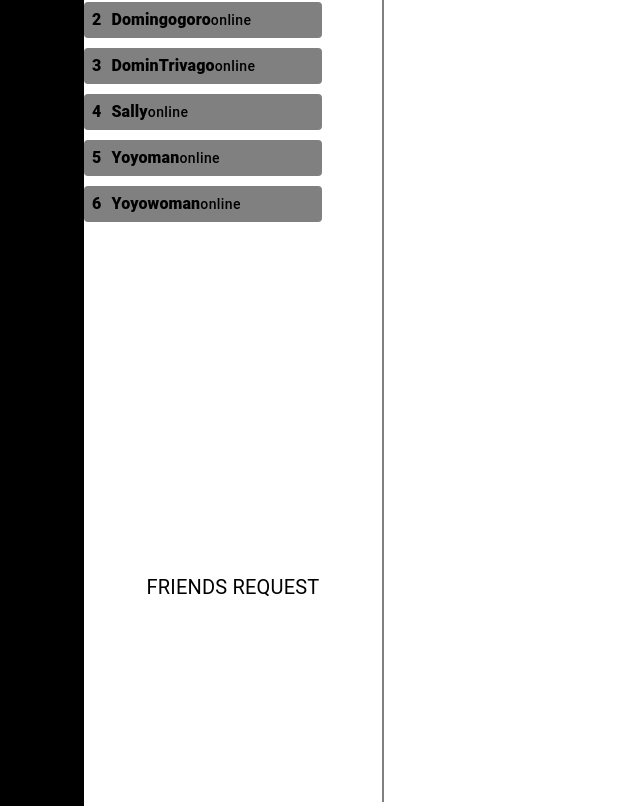
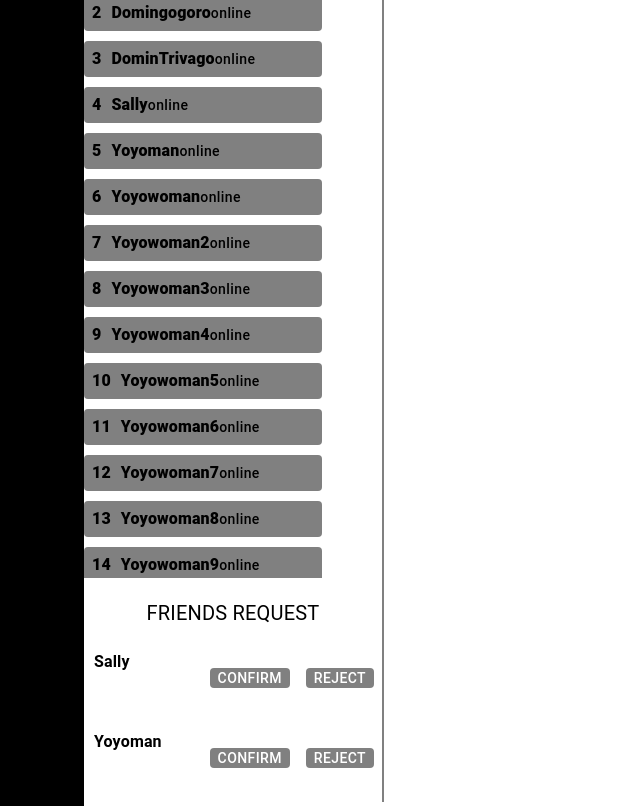
Before and after one commit to lingtzuyu/o-chat-hub, a React (Create React App) app in the folder front-end/: page /homepage in a window 1280 px wide. Shown: the part 278-1084 px from the top of the page, without its empty margins (0-640 px from the left). Built offline with nearby package versions, Linux system fonts and the light colour scheme; no server answers.

Commit message:
fix: bug for localstorage token data
fix: fix bug for localstorage token data
feat: add friendlist dummy data and invitation dummy data

```diff
--- a/front-end/src/MainPage/FriendsList/DUMMY_LIST.js
+++ b/front-end/src/MainPage/FriendsList/DUMMY_LIST.js
@@ -1,5 +1,7 @@
 // 假資料for FriendListBar
 // map 對象是array
+
+import { SliderValueLabelUnstyled } from '@mui/base';
 
 export const DUMMY_FRIENDS = [
   {
@@ -32,4 +34,62 @@ export const DUMMY_FRIENDS = [
     username: 'Yoyowoman',
     isOnline: true,
   },
+  {
+    id: '7',
+    username: 'Yoyowoman2',
+    isOnline: true,
+  },
+  {
+    id: '8',
+    username: 'Yoyowoman3',
+    isOnline: true,
+  },
+  {
+    id: '9',
+    username: 'Yoyowoman4',
+    isOnline: true,
+  },
+  {
+    id: '10',
+    username: 'Yoyowoman5',
+    isOnline: true,
+  },
+  {
+    id: '11',
+    username: 'Yoyowoman6',
+    isOnline: true,
+  },
+  {
+    id: '12',
+    username: 'Yoyowoman7',
+    isOnline: true,
+  },
+  {
+    id: '13',
+    username: 'Yoyowoman8',
+    isOnline: true,
+  },
+  {
+    id: '14',
+    username: 'Yoyowoman9',
+    isOnline: true,
+  },
+  {
+    id: '15',
+    username: 'Yoyowoman10',
+    isOnline: true,
+  },
+  {
+    id: '16',
+    username: 'Yoyowoman11',
+    isOnline: true,
+  },
 ];
+
+// 假的用戶邀請
+
+export const DUMMY_INVITE = [
+  { id: 1, user_id: 3, username: 'Sally', mail: 'sally@gmail.com' },
+  { id: 2, user_id: 5, username: 'Yoyoman', mail: 'Yoyoman@gmail.com' },
+  { id: 3, user_id: 6, username: 'Yoyowoman', mail: 'Yoyowoman@gmail.com' },
+];
--- a/front-end/src/MainPage/FriendsList/FriendDataItems.js
+++ b/front-end/src/MainPage/FriendsList/FriendDataItems.js
@@ -1,3 +1,4 @@
+// 各個好友按鈕的公版
 import React from 'react';
 import Button from '@mui/material/Button';
 
--- a/front-end/src/MainPage/FriendsList/FriendsUsernameList.js
+++ b/front-end/src/MainPage/FriendsList/FriendsUsernameList.js
@@ -1,3 +1,4 @@
+// 取得資料並且渲染好友列表
 import React from 'react';
 import { styled } from '@mui/system';
 
@@ -7,6 +8,7 @@ import { DUMMY_FRIENDS } from './DUMMY_LIST';
 import FriendDataItems from './FriendDataItems';
 
 const FriedListWrapper = styled('div')({
+  overflow: 'auto',
   flexGrow: 1,
   width: '100%',
 });
@@ -20,6 +22,7 @@ const FriendsUsernameList = () => {
 
       {DUMMY_FRIENDS.map((ele) => (
         <FriendDataItems
+          // FriendDataItems會製造擺放這些key, username, id的元素
           key={ele.id}
           username={ele.username}
           id={ele.id}
--- /dev/null
+++ b/front-end/src/MainPage/FriendsList/InviteConfirmButton.js
@@ -0,0 +1,57 @@
+import React from 'react';
+import Box from '@mui/material/Box';
+import { Button } from '@mui/material';
+import IconButton from '@mui/material/IconButton';
+//TODO: change to mui icons later
+// import CheckIcon from '@mui/icons-material/Check';
+// import ClearIcon from '@mui/icons-material/Clear';
+
+// 這三個的state以及控制在InviteDataItems.js
+const InviteConfirmButton = ({
+  disabled,
+  handleAcceptInivte,
+  handleRejectInivte,
+}) => {
+  return (
+    <Box sx={{ display: 'flex' }}>
+      <IconButton
+        style={{ color: 'grey' }}
+        disabled={disabled}
+        onClick={handleAcceptInivte}
+      >
+        <Button
+          style={{
+            display: 'flex',
+            alignItems: 'center',
+            justifyContent: 'flex-start',
+            height: '20px',
+            backgroundColor: 'grey',
+            color: 'white',
+          }}
+        >
+          Confirm
+        </Button>
+      </IconButton>
+      <IconButton
+        style={{ color: 'grey' }}
+        disabled={disabled}
+        onClick={handleAcceptInivte}
+      >
+        <Button
+          style={{
+            display: 'flex',
+            alignItems: 'center',
+            justifyContent: 'flex-start',
+            height: '20px',
+            backgroundColor: 'grey',
+            color: 'white',
+          }}
+        >
+          Reject
+        </Button>
+      </IconButton>
+    </Box>
+  );
+};
+
+export default InviteConfirmButton;
--- /dev/null
+++ b/front-end/src/MainPage/FriendsList/InviteDataItems.js
@@ -0,0 +1,61 @@
+import React, { useState } from 'react';
+import { Typography } from '@mui/material';
+import Box from '@mui/material/Box';
+import InviteConfirmButton from './InviteConfirmButton';
+
+const InviteDataItems = ({
+  id,
+  username,
+  mail,
+  acceptInvite = () => {},
+  rejectInvite = () => {},
+}) => {
+  const [buttonDisabled, setButtonDisabled] = useState(false);
+
+  const handleAcceptInivte = () => {
+    acceptInvite({ id });
+    // 如果按了一次 就不能再按第二次
+    setButtonDisabled(true);
+  };
+
+  const handleRejectInivte = () => {
+    rejectInvite({ id });
+    // 如果按了一次 就不能再按第二次
+    setButtonDisabled(true);
+  };
+
+  return (
+    // TODO: 之後可以再加上一些提示資訊tip
+    <div style={{ width: '100%' }}>
+      <Box
+        sx={{
+          width: '100%',
+          height: '60px',
+          marginTop: '20px',
+          display: 'flex',
+          alignItems: 'centerr',
+          justifyContent: 'space-between',
+        }}
+      >
+        <Typography
+          variant="subtitle1"
+          sx={{
+            marginLeft: '10px',
+            fontWeight: 600,
+            flexGrow: 1,
+            color: 'black',
+          }}
+        >
+          {username}
+        </Typography>
+        <InviteConfirmButton
+          disabled={buttonDisabled}
+          acceptInvite={handleAcceptInivte}
+          rejectInite={handleRejectInivte}
+        />
+      </Box>
+    </div>
+  );
+};
+
+export default InviteDataItems;
--- a/front-end/src/MainPage/FriendsList/PendingInvitationList.js
+++ b/front-end/src/MainPage/FriendsList/PendingInvitationList.js
@@ -1,9 +1,11 @@
 import React from 'react';
 import { styled } from '@mui/system';
+import { DUMMY_INVITE } from './DUMMY_LIST';
+import InviteDataItems from './InviteDataItems';
 
 const PendingListWrapper = styled('div')({
-  display: 'flex',
-  flexDirection: 'cloumn',
+  // display: 'flex',
+  // flexDirection: 'cloumn',
   alignItems: 'center',
   width: '100%',
   height: '20%',
@@ -12,7 +14,13 @@ const PendingListWrapper = styled('div')({
 });
 
 const PendingInvitationList = () => {
-  return <PendingListWrapper></PendingListWrapper>;
+  return (
+    <PendingListWrapper>
+      {DUMMY_INVITE.map((ele) => (
+        <InviteDataItems key={ele.id} username={ele.username} mail={ele.mail} />
+      ))}
+    </PendingListWrapper>
+  );
 };
 
 export default PendingInvitationList;
--- a/front-end/src/MainPage/MainPage.js
+++ b/front-end/src/MainPage/MainPage.js
@@ -1,4 +1,4 @@
-import React from 'react';
+import React, { useEffect } from 'react';
 import { styled } from '@mui/system';
 import AppBar from './AppBar/AppBar';
 import FriendsListBar from './FriendsList/FriendsListBar';
@@ -12,6 +12,8 @@ const MainPageWrapper = styled('div')({
 });
 
 const MainPage = () => {
+  useEffect(() => {}, []);
+
   return (
     <>
       <MainPageWrapper>
--- a/front-end/src/MainPage/TopBar/TopBar.js
+++ b/front-end/src/MainPage/TopBar/TopBar.js
@@ -1,5 +1,6 @@
 import React from 'react';
 import { styled } from '@mui/system';
+import UserIconMenu from './UserIconMenu';
 
 const TopBarWrapper = styled('div')({
   display: 'flex',
@@ -15,7 +16,11 @@ const TopBarWrapper = styled('div')({
 });
 
 const TopBar = () => {
-  return <TopBarWrapper></TopBarWrapper>;
+  return (
+    <TopBarWrapper>
+      <UserIconMenu />
+    </TopBarWrapper>
+  );
 };
 
 export default TopBar;
--- /dev/null
+++ b/front-end/src/MainPage/TopBar/UserIconMenu.js
@@ -0,0 +1,41 @@
+import * as React from 'react';
+import Menu from '@mui/material/Menu';
+import MenuItem from '@mui/material/MenuItem';
+import { IconButton } from '@mui/material';
+import { AccountCircle } from '@mui/icons-material';
+import { logout } from '../../shared/utils/generalAuth';
+
+const UserIconMenu = () => {
+  const [anchorEl, setAnchorEl] = React.useState(null);
+  const open = Boolean(anchorEl);
+  const handleMenuDrop = (event) => {
+    setAnchorEl(event.currentTarget);
+  };
+  const handleMenuClose = () => {
+    setAnchorEl(null);
+  };
+
+  return (
+    <div>
+      <IconButton onClick={handleMenuDrop} style={{ color: 'grey' }}>
+        <AccountCircle />
+      </IconButton>
+      {/* TODO: personal icon here */}
+      <Menu
+        id="basic-menu"
+        anchorEl={anchorEl}
+        open={open}
+        onClose={handleMenuClose}
+        MenuListProps={{
+          'aria-labelledby': 'basic-button',
+        }}
+      >
+        <MenuItem onClick={logout}>My account</MenuItem>
+        <MenuItem onClick={logout}>Setting</MenuItem>
+        <MenuItem onClick={logout}>Logout</MenuItem>
+      </Menu>
+    </div>
+  );
+};
+
+export default UserIconMenu;
--- /dev/null
+++ b/front-end/src/shared/utils/generalAuth.js
@@ -0,0 +1,5 @@
+export const logout = () => {
+  // TODO: 清掉全部，如果之後Trello要把API存在這邊的話要注意
+  localStorage.clear();
+  window.location.pathname = '/login';
+};
--- a/front-end/src/store/actions/auth_actions.js
+++ b/front-end/src/store/actions/auth_actions.js
@@ -34,7 +34,7 @@ const login = (userDetails, forwardTo) => {
       // TODO: 把API回來的資料存在local storage
       // if the return is null, userDetails會變成undefined
       const { userDetails } = response?.data;
-      localStorage.setItem('user', JSON.stringify(userDetails));
+      localStorage.setItem('accessToekn', response.data.accessToken);
 
       // 改變store state (redux)
       dispatch(setUserDetails(userDetails));
```
Also changed, not shown: front-end/src/MainPage/FriendsList/OnlineIcon.js (added, +21 -0 lines), 1 other file (tests, documents, lock files or other folders).
